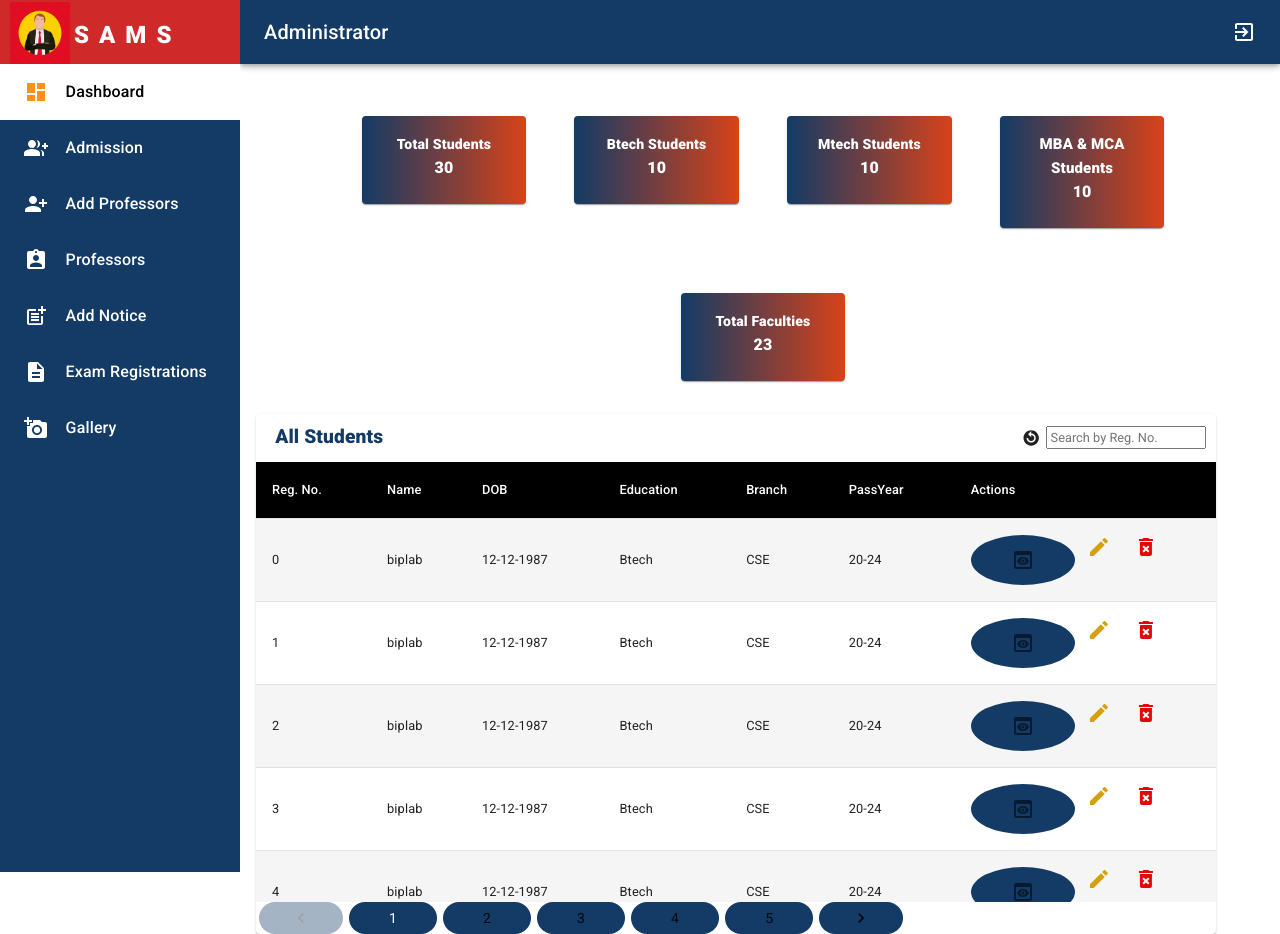
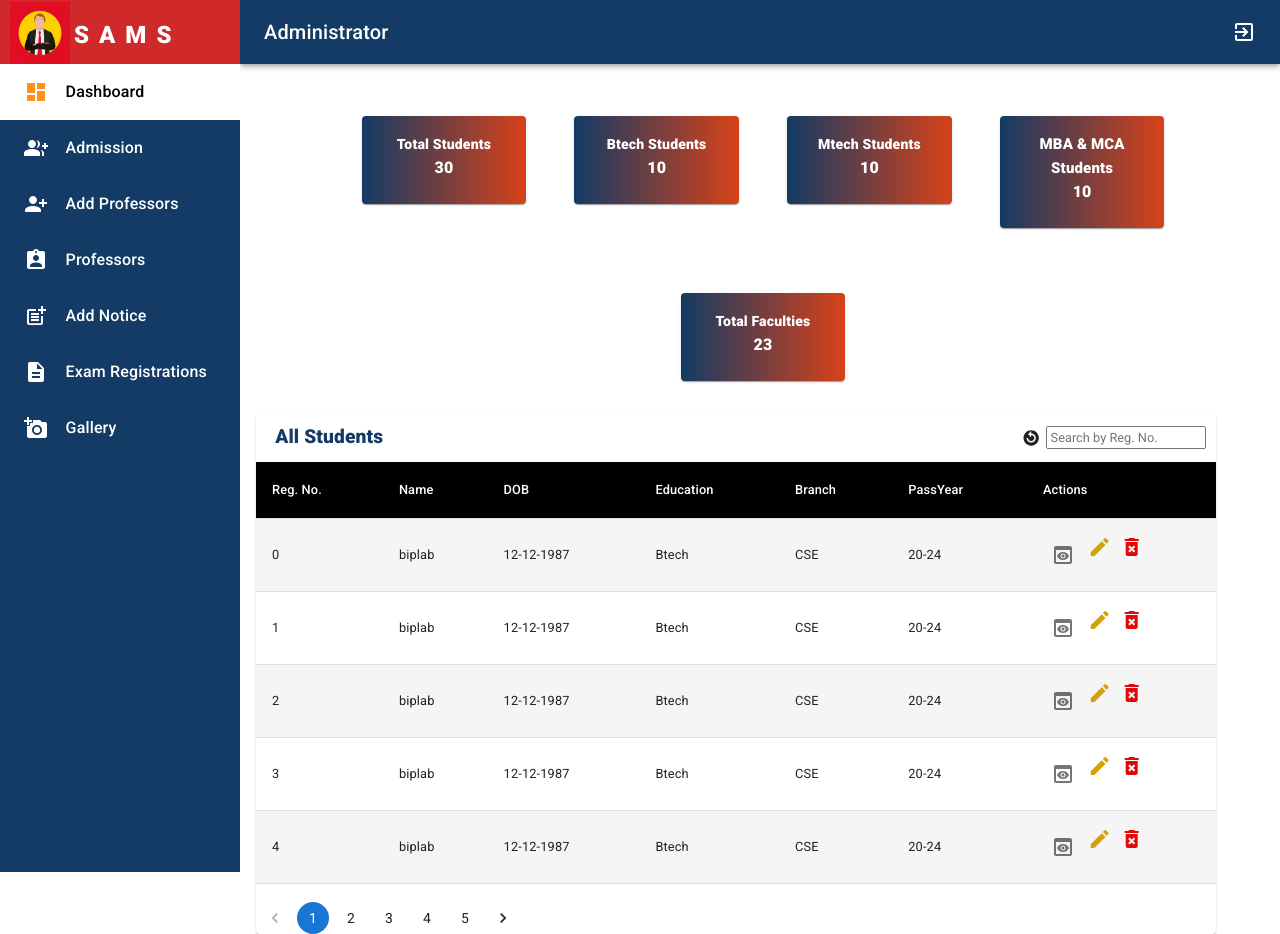
Before and after one commit to PankajBehera-1/SAMS_ADMIN, a React (Create React App) app: page / in a window 1280 px wide. Built offline with nearby package versions, Linux system fonts and the light colour scheme.

Commit message:
changes in admission css bijay

```diff
--- a/src/common/css/admission.module.css
+++ b/src/common/css/admission.module.css
@@ -151,10 +151,10 @@ h4 {
   gap: 14vw;
 }
 button {
-  background-color: #133b65 !important;
+  background-color: #133b65;
   /* color: #fff; */
   color:rgb(60, 60, 158);
-  padding: 13px 40px !important;
+  padding: 13px 40px;
   text-transform: uppercase;
   cursor: pointer;
   border-radius: 5px;
```
